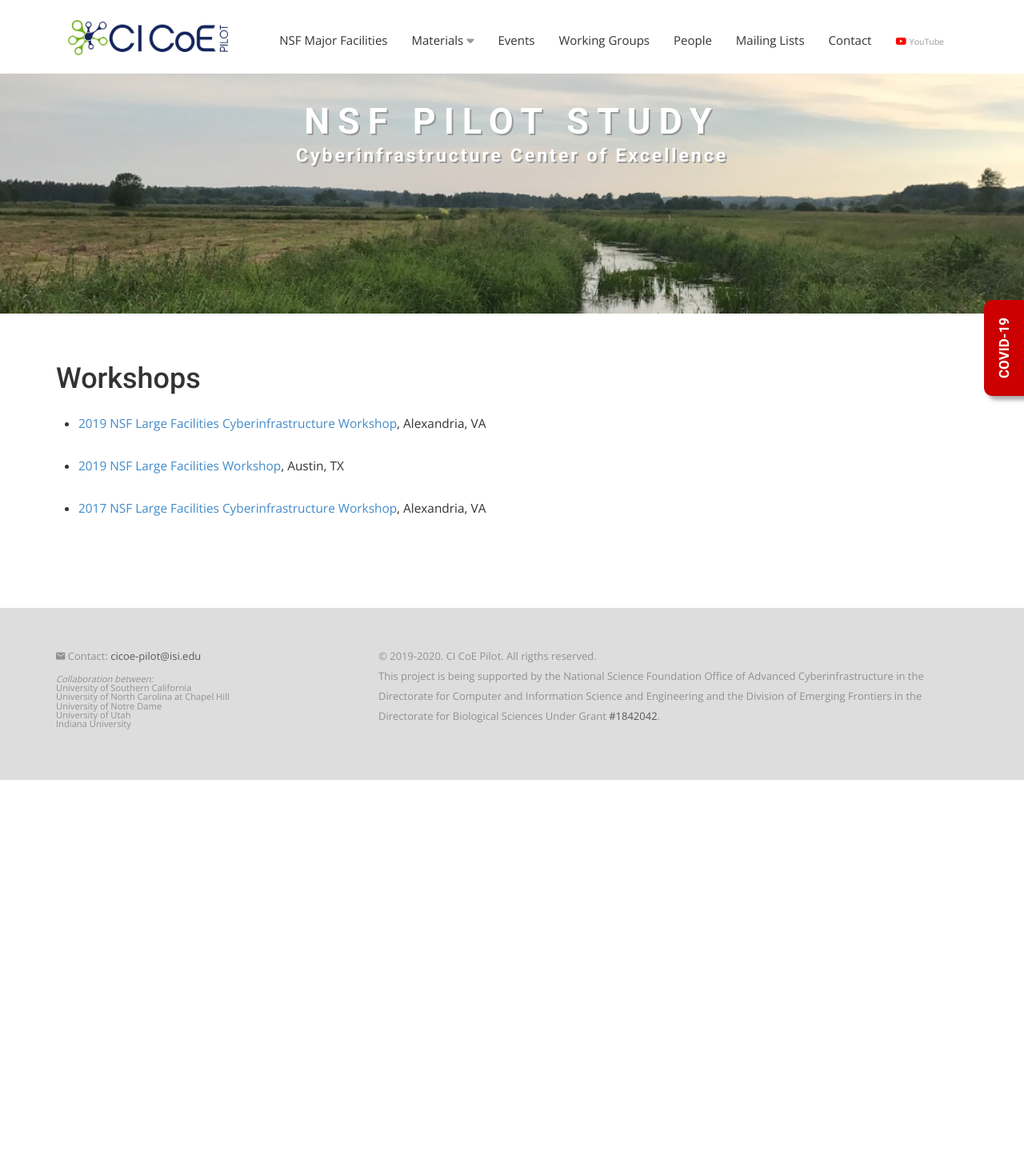
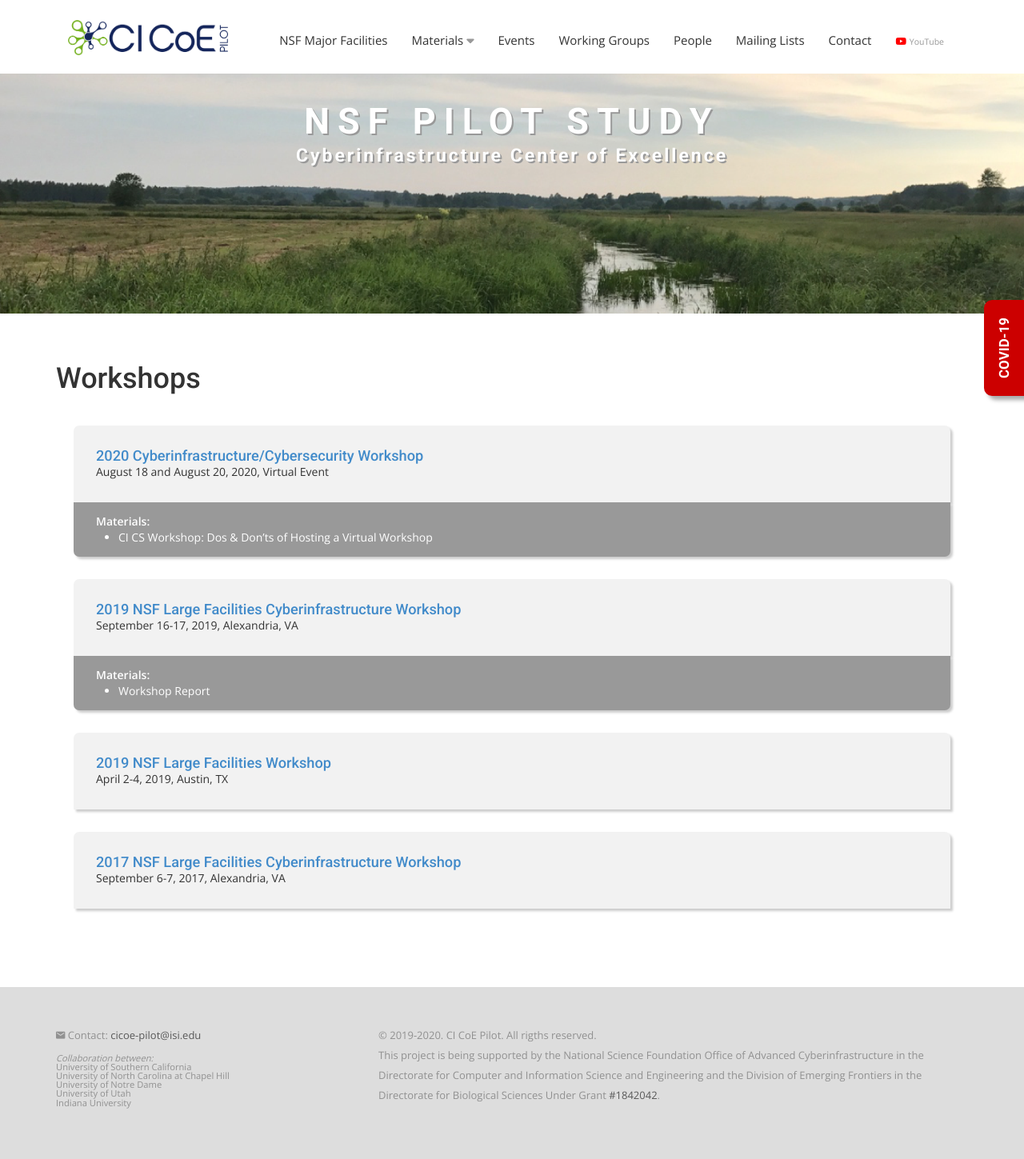
Before and after one commit to cicoe/cicoe.github.io, a Jekyll site: the page built from workshops.html, in a window 1280 px wide. Shown: the whole page at 80% size. Built offline with Jekyll 4.4.1, drawn with Linux system fonts in a browser that asks for light colours; nearby versions of some CDN libraries; some web fonts are replaced; before the commit the page ends 975 px from its top, so only the background shows below that.

Commit message:
updating workshops page

```diff
--- a/_data/workshop.yml
+++ b/_data/workshop.yml
@@ -1,11 +1,25 @@
+- title: "2020 Cyberinfrastructure/Cybersecurity Workshop"
+  location: "Virtual Event"
+  date: "August 18 and August 20, 2020"
+  website: "https://cics-workshop.org/"
+  materials:
+    - title: "CI CS Workshop: Dos & Don’ts of Hosting a Virtual Workshop"
+      link: "https://cics-workshop.org/materials/cics-workshop-do-dont.pdf"
+
 - title: "2019 NSF Large Facilities Cyberinfrastructure Workshop"
   location: "Alexandria, VA"
+  date: "September 16-17, 2019"
   website: "http://facilitiesci.org"
+  materials:
+    - title: "Workshop Report"
+      link: "http://dx.doi.org/10.25549/0ZBF-8M77"
 
 - title: "2019 NSF Large Facilities Workshop"
   location: "Austin, TX"
-  website: "https://www.largefacilitiesworkshop.com"
+  date: "April 2-4, 2019"
+  website: "https://www.largefacilitiesworkshop.com/19workshop/"
 
 - title: "2017 NSF Large Facilities Cyberinfrastructure Workshop"
   location: "Alexandria, VA"
-  website: "http://facilitiesci.org/assets/reports/facilitiesci-workshop-report-11-17.pdf"
+  date: "September 6-7, 2017"
+  website: "https://facilitiesci.github.io/2017"
--- a/css/airspace.css
+++ b/css/airspace.css
@@ -1269,3 +1269,36 @@ footer .footer-manu ul li a:hover {
     border-left: 0.2em solid #666;
     padding-left: 1em;
 }
+
+.workshop {
+    margin: 2em 0.5em 0em 0.5em;
+    padding: 2em;
+    box-shadow: #ccc 3px 3px 3px;
+    background-color: #f2f2f2;
+    border-top-left-radius: 0.5em;
+    border-top-right-radius: 0.5em;
+}
+
+.workshop h1 {
+    font-size: 1.3em;
+    color: #333;
+    margin: 0;
+}
+
+.workshop-materials {
+    background-color: #999;
+    color: #fff;
+    margin: 0em 0.5em 0em 0.5em;
+    padding: 1em 2em;
+    box-shadow: #ccc 3px 3px 3px;
+    border-bottom-left-radius: 0.5em;
+    border-bottom-right-radius: 0.5em;
+}
+
+.workshop-materials ul {
+    margin-left: 2em;
+}
+
+.workshop-materials a {
+    color: #fff;
+}
--- a/workshops.html
+++ b/workshops.html
@@ -13,10 +13,21 @@ permalink: /materials/workshops
                 </div>
                 {% if site.data.workshop.size > 0 %}
                 {% for n in site.data.workshop %}
-                <div class="material">
-                    <ul>
-                        <li><a href="{{ n.website }}" target="_blank">{{ n.title }}</a>, {{ n.location }}</li>
-                    </ul>
+                <div class="col-md-12 col-sm-12">
+                    <div class="workshop">
+                        <h1><a href="{{ n.website }}" target="_blank">{{ n.title }}</a></h1>
+                        {{ n.date }}, {{ n.location }}
+                    </div>
+                    {% if n.materials %}
+                    <div class="workshop-materials">
+                        <strong>Materials:</strong>
+                        <ul>
+                            {% for m in n.materials %}
+                            <li><a href="{{ m.link }}" target="_blank">{{ m.title }}</a></li>
+                            {% endfor %}
+                        </ul>
+                    </div>
+                    {% endif %}
                 </div>
                 {% endfor %}
                 {% endif %}
```
